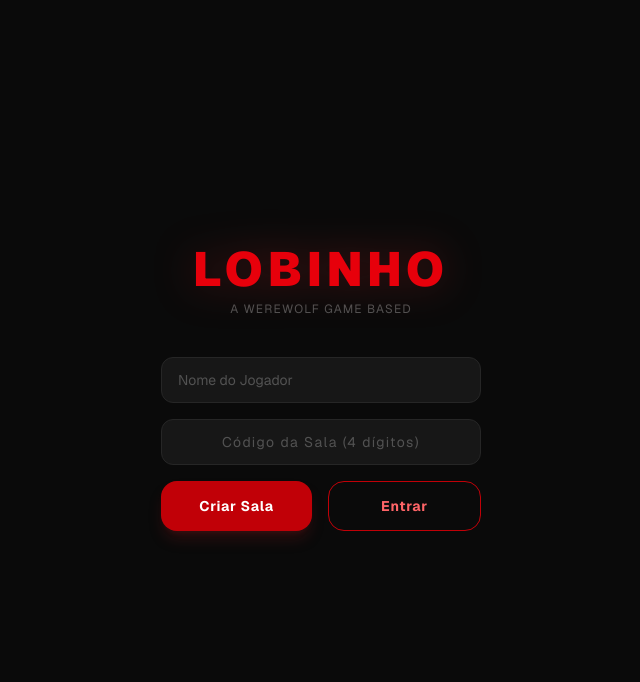
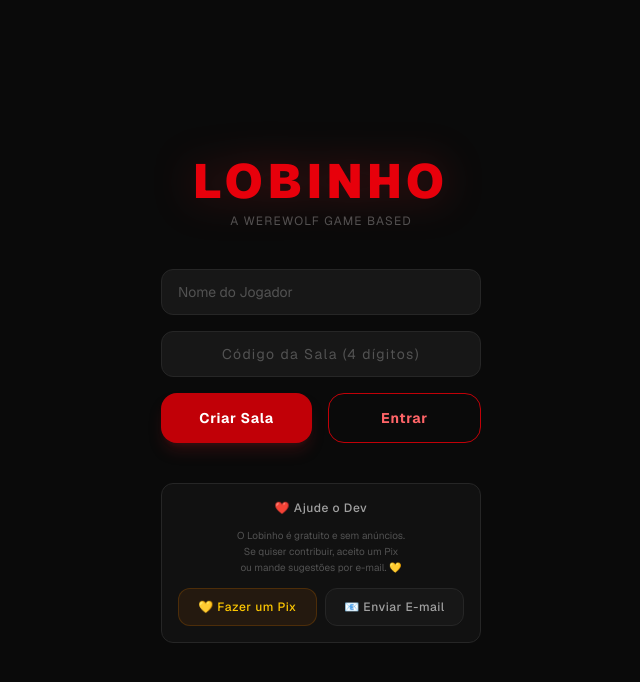
Before and after one commit to bielfernandes-projects/lobinho-game, a Next.js app: page / in a window 1280 px wide. Shown: the top 682 px of the page, without its empty margins (319-959 px from the left). Built offline with nearby package versions, Linux system fonts and the light colour scheme; no server answers.

Commit message:
feat: add 'Ajude o Dev' support footer to home page
- New SupportFooter component with Pix (Nubank) + email links
- Dark theme card placed below InstallButton on entry screen
- architecture.md updated

```diff
--- a/src/app/page.tsx
+++ b/src/app/page.tsx
@@ -4,6 +4,7 @@ import { useState, type FormEvent } from 'react'
 import { useRouter } from 'next/navigation'
 import { createClient } from '@/lib/supabase/client'
 import { InstallButton } from '@/components/install-button'
+import { SupportFooter } from '@/components/support-footer'
 
 function gerarPin(): string {
   return String(Math.floor(1000 + Math.random() * 9000))
@@ -245,6 +246,8 @@ export default function EntryScreen() {
           <div className="flex justify-center mt-2">
             <InstallButton />
           </div>
+
+          <SupportFooter />
         </div>
       </div>
     </div>
--- /dev/null
+++ b/src/components/support-footer.tsx
@@ -0,0 +1,41 @@
+'use client'
+
+export function SupportFooter() {
+  return (
+    <div className="w-full max-w-xs mx-auto rounded-xl border border-neutral-800 bg-neutral-900/60 px-4 py-4 text-center space-y-3">
+      <p className="text-neutral-400 text-xs font-medium tracking-wider">
+        ❤️ Ajude o Dev
+      </p>
+      <p className="text-neutral-600 text-[10px] leading-relaxed">
+        O Lobinho é gratuito e sem anúncios.
+        <br />
+        Se quiser contribuir, aceito um Pix
+        <br />
+        ou mande sugestões por e-mail. 💛
+      </p>
+
+      <div className="flex gap-2">
+        <a
+          href="https://nubank.com.br/cobrar/33flp/6a344314-311f-4227-828e-eb97b67db887"
+          target="_blank"
+          rel="noopener noreferrer"
+          className="flex-1 py-2.5 rounded-xl text-xs font-medium tracking-wider
+            bg-yellow-900/20 border border-yellow-800/40 text-yellow-400
+            hover:bg-yellow-900/30 hover:border-yellow-700/50
+            transition-all duration-200 cursor-pointer text-center"
+        >
+          💛 Fazer um Pix
+        </a>
+        <a
+          href="mailto:gabriel.fernandeshw@gmail.com?subject=Sugest%C3%A3o%20Lobinho"
+          className="flex-1 py-2.5 rounded-xl text-xs font-medium tracking-wider
+            bg-neutral-900 border border-neutral-800 text-neutral-400
+            hover:border-neutral-700 hover:text-neutral-300
+            transition-all duration-200 cursor-pointer text-center"
+        >
+          📧 Enviar E-mail
+        </a>
+      </div>
+    </div>
+  )
+}
```
Also changed, not shown: public/sw.js, 1 other file (tests, documents, lock files or other folders).
